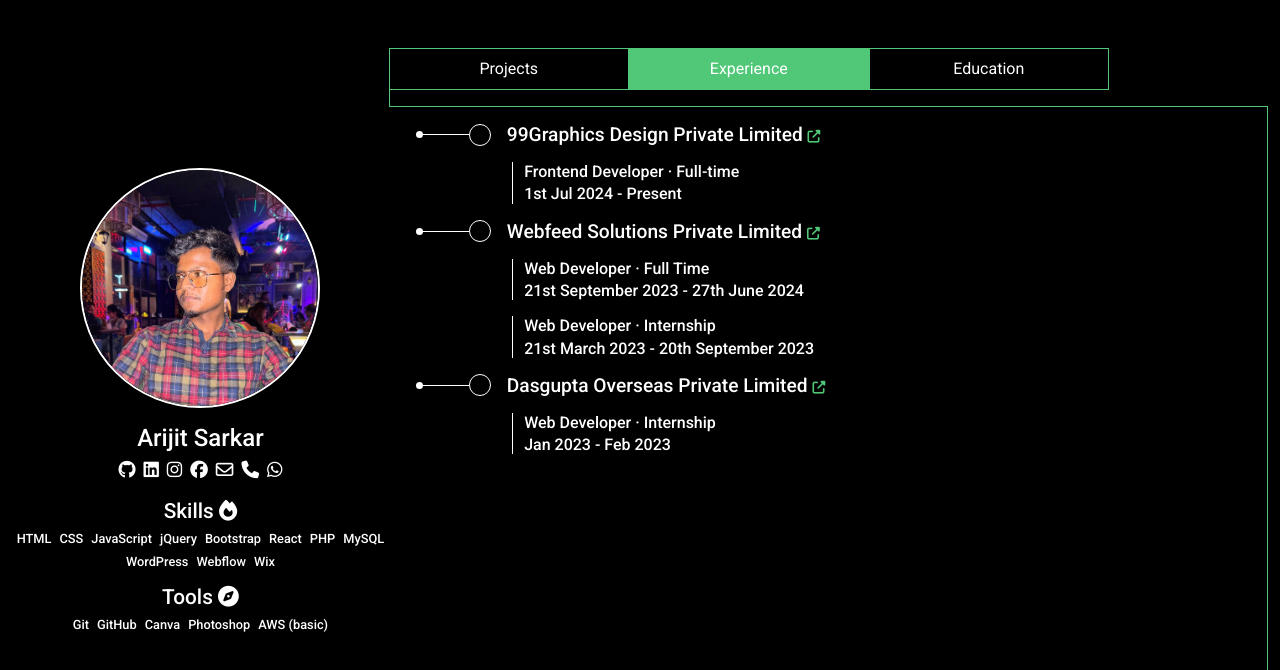
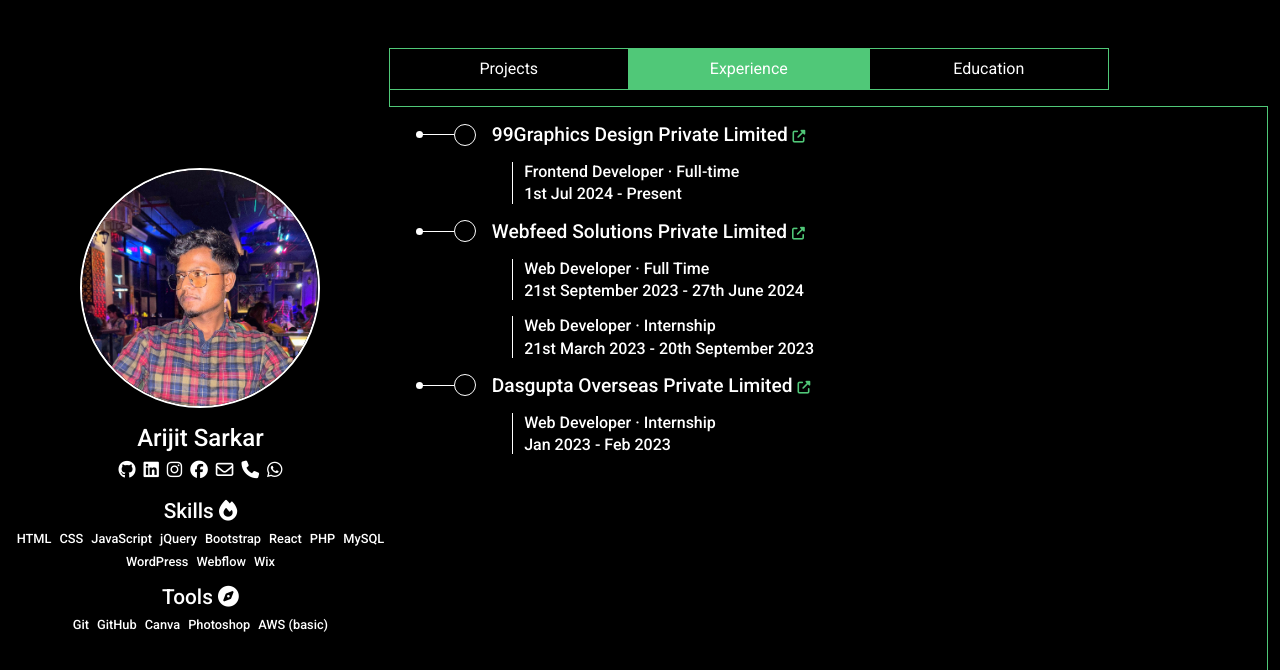
Before and after one commit to arijit2024/portfolio, a website: page index.html in a window 1280 px wide. Both pictures are taken after a click on the button "Experience". Shown: the top 670 px of the page. Drawn offline with nearby package versions, Linux system fonts and the light colour scheme.

Commit message:
Css changes

```diff
--- a/assets/css/style.css
+++ b/assets/css/style.css
@@ -235,4 +235,10 @@
     margin-bottom: 0;
     color: var(--white);
 }
+.left-line{
+    display: flex;
+    justify-content: center;
+    align-items: center;
+    width: 55px;
+}
 /* -------- Portfolio-sec end -------- */
--- a/assets/js/script.js
+++ b/assets/js/script.js
@@ -27,8 +27,10 @@
                 $('#experience').append(
                     '<div class="wrapper-troble">\
                         <div class="troble">\
+                            <div class="left-line">\
                             <div class="top-line"></div>\
                             <div class="circle-image"><img></div>\
+                            </div>\
                             <h2>' + value.companyName + (!value.companyUrl ? '' : ' <a href="'+value.companyUrl+'" target="_blank"><i class="fa-solid fa-up-right-from-square"></i></a>') +'</h2>\
                         </div>\
                         <div class="troble-type">'
@@ -64,8 +66,10 @@
                 $('#education').append(
                     '<div class="wrapper-troble">\
                         <div class="troble">\
+                            <div class="left-line">\
                             <div class="top-line"></div>\
                             <div class="circle-image"><img></div>\
+                            </div>\
                             <h2>'+value.schoolName+ (!value.schoolUrl ? '' : ' <a href="'+value.schoolUrl+'" target="_blank"><i class="fa-solid fa-up-right-from-square"></i></a>')+'</h2>\
                         </div>\
                         <div class="troble-type">\
@@ -95,8 +99,10 @@
             $.each(data, function(key, value){
                  let projectHTML = '<div class="wrapper-troble">\
                                         <div class="troble">\
+                                            <div class="left-line">\
                                             <div class="top-line"></div>\
                                             <div class="circle-image"><img></div>\
+                                            </div>\
                                             <h2> '+value.type+ (!value.typeUrl ? '<a href='+value.typeUrl+' target="_blank"><i class="fa-solid fa-up-right-from-square"></i></a>' : '') + '</h2>\
                                         </div>\
                                     <div class="troble-type">'
```
